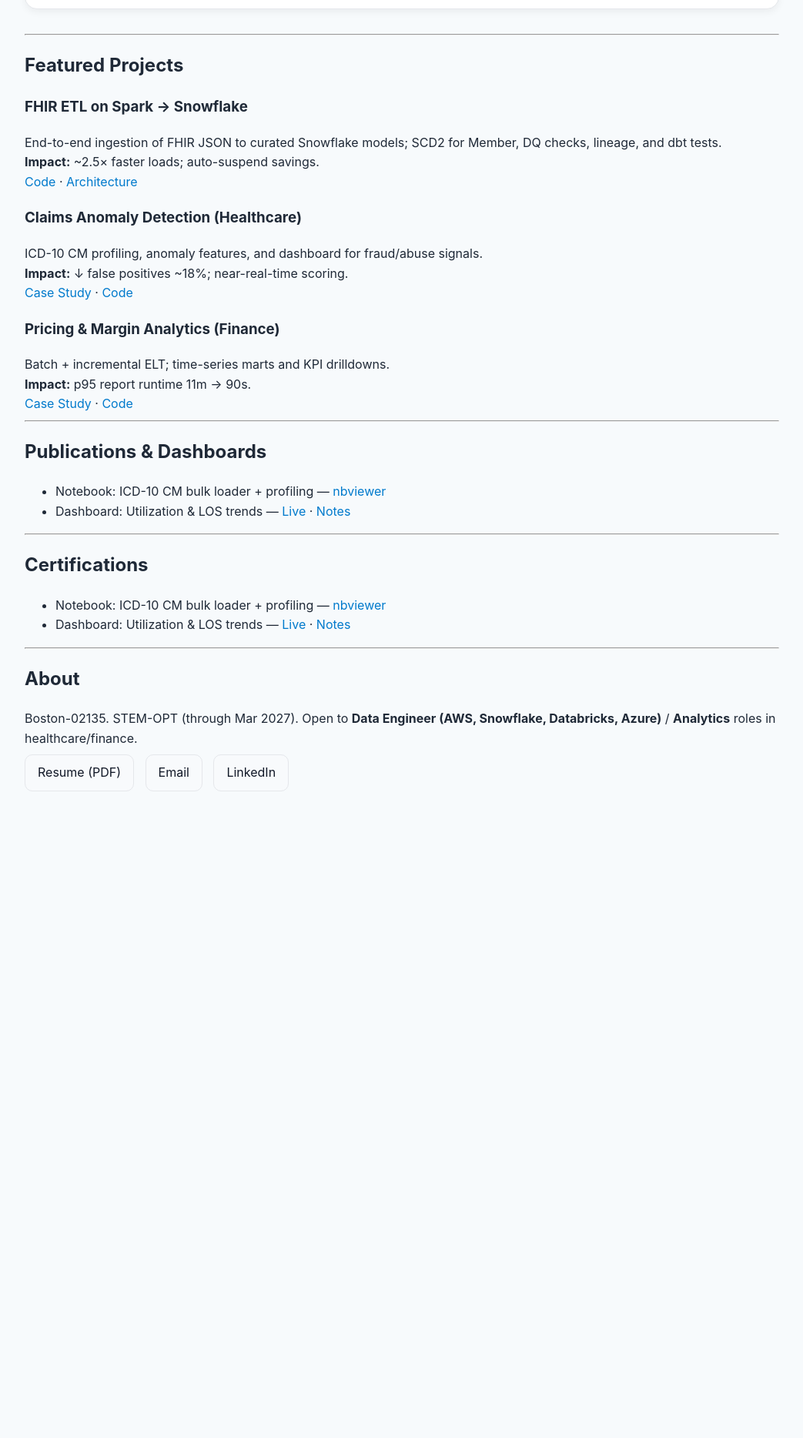
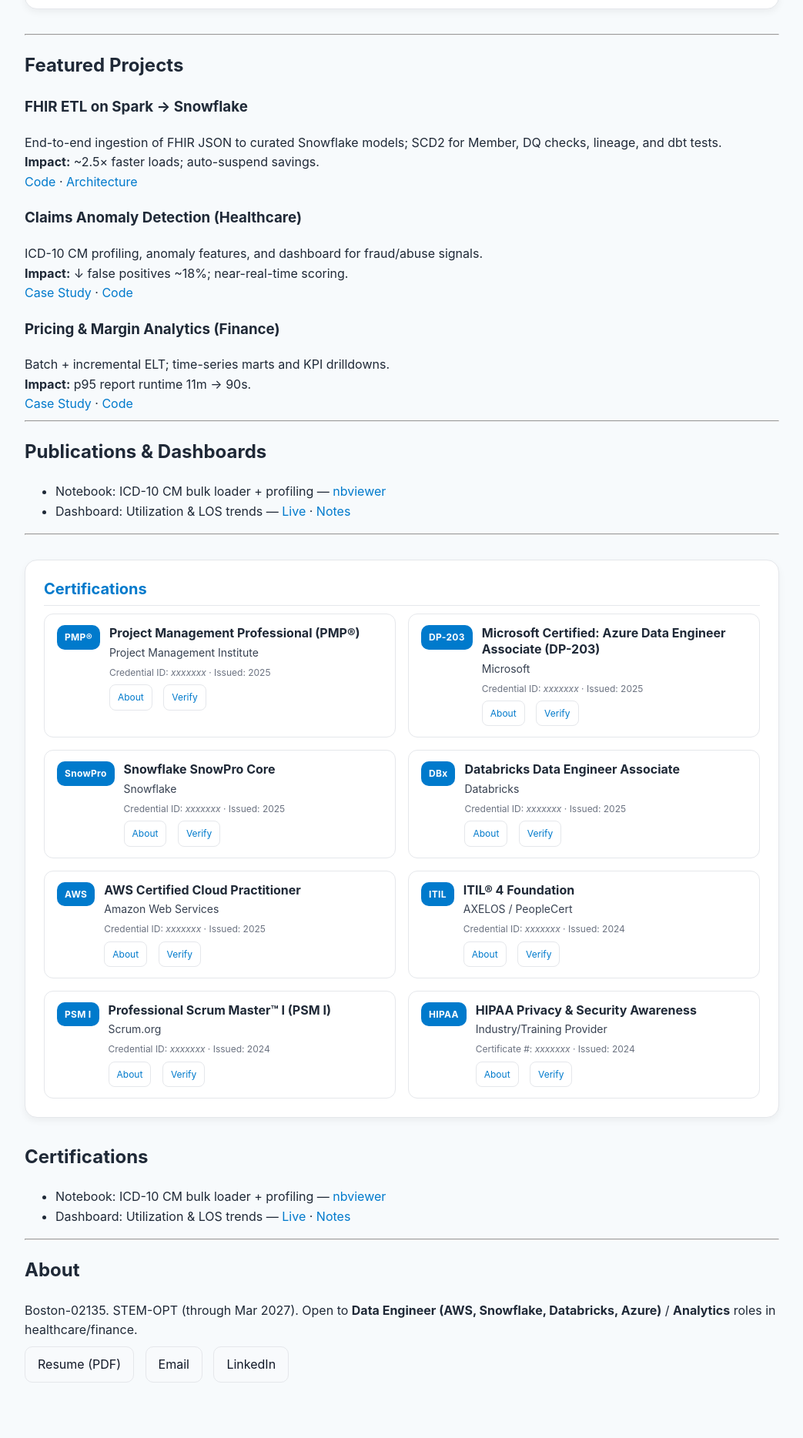
Before and after one commit to PawanJadhav7/PawanJadhav.github.io, a Jekyll site: the page built from index.md, in a window 1280 px wide. Shown: the part 1120-2988 px from the top of the page at 77% size, without its empty margins (118-1161 px from the left). Built offline with Jekyll 4.4.1, drawn with Linux system fonts in a browser that asks for light colours; before the commit the page ends 2220 px from its top, so only the background shows below that.

Commit message:
Update index.md

```diff
--- a/index.md
+++ b/index.md
@@ -114,7 +114,178 @@ Batch + incremental ELT; time-series marts and KPI drilldowns.
 - Dashboard: Utilization & LOS trends — [Live](https://lookerstudio.google.com/...) · [Notes](/blog/los-trends.md)
 
 ---
+<section style="background:#ffffff;border:1px solid #e5e7eb;border-radius:16px;padding:24px;margin:32px 0;box-shadow:0 4px 10px rgba(0,0,0,0.05);">
 
+  <h2 style="color:#007ACC;margin-top:0;">Certifications</h2>
+
+  <!-- Scoped styles for this section only -->
+  <style>
+    .cert-grid{
+      display:grid;
+      grid-template-columns: repeat(2, minmax(240px,1fr));
+      gap:16px;
+    }
+    @media (max-width:700px){
+      .cert-grid{ grid-template-columns: 1fr; }
+    }
+    .cert-card{
+      border:1px solid #e5e7eb;
+      border-radius:12px;
+      padding:14px 16px;
+      background:#fff;
+      display:flex;
+      align-items:flex-start;
+      gap:12px;
+    }
+    .cert-badge{
+      flex:0 0 auto;
+      background:#007ACC;
+      color:#fff;
+      padding:6px 10px;
+      border-radius:10px;
+      font-weight:700;
+      font-size:12px;
+      letter-spacing:.3px;
+    }
+    .cert-body h3{
+      margin:0 0 4px;
+      font-size:16px;
+      line-height:1.3;
+      color:#1f2937;
+    }
+    .cert-body p{
+      margin:0;
+      font-size:14px;
+      color:#374151;
+      line-height:1.5;
+    }
+    .cert-meta{
+      margin-top:6px;
+      font-size:12px;
+      color:#6b7280;
+    }
+    .cert-links a{
+      display:inline-block;
+      margin-top:6px;
+      margin-right:10px;
+      font-size:12px;
+      color:#007ACC;
+      text-decoration:none;
+      border:1px solid #e5e7eb;
+      padding:6px 10px;
+      border-radius:8px;
+    }
+    .cert-links a:hover{ text-decoration:underline; }
+  </style>
+
+  <div class="cert-grid">
+
+    <div class="cert-card">
+      <span class="cert-badge">PMP®</span>
+      <div class="cert-body">
+        <h3>Project Management Professional (PMP®)</h3>
+        <p>Project Management Institute</p>
+        <div class="cert-meta">Credential ID: <em>xxxxxxx</em> · <span>Issued: 2025</span></div>
+        <div class="cert-links">
+          <a href="https://www.pmi.org/certifications/project-management-pmp" target="_blank">About</a>
+          <a href="#" target="_blank">Verify</a>
+        </div>
+      </div>
+    </div>
+
+    <div class="cert-card">
+      <span class="cert-badge">DP-203</span>
+      <div class="cert-body">
+        <h3>Microsoft Certified: Azure Data Engineer Associate (DP-203)</h3>
+        <p>Microsoft</p>
+        <div class="cert-meta">Credential ID: <em>xxxxxxx</em> · <span>Issued: 2025</span></div>
+        <div class="cert-links">
+          <a href="https://learn.microsoft.com/credentials/certifications/azure-data-engineer/" target="_blank">About</a>
+          <a href="#" target="_blank">Verify</a>
+        </div>
+      </div>
+    </div>
+
+    <div class="cert-card">
+      <span class="cert-badge">SnowPro</span>
+      <div class="cert-body">
+        <h3>Snowflake SnowPro Core</h3>
+        <p>Snowflake</p>
+        <div class="cert-meta">Credential ID: <em>xxxxxxx</em> · <span>Issued: 2025</span></div>
+        <div class="cert-links">
+          <a href="https://www.snowflake.com/certifications/snowpro-core/" target="_blank">About</a>
+          <a href="#" target="_blank">Verify</a>
+        </div>
+      </div>
+    </div>
+
+    <div class="cert-card">
+      <span class="cert-badge">DBx</span>
+      <div class="cert-body">
+        <h3>Databricks Data Engineer Associate</h3>
+        <p>Databricks</p>
+        <div class="cert-meta">Credential ID: <em>xxxxxxx</em> · <span>Issued: 2025</span></div>
+        <div class="cert-links">
+          <a href="https://www.databricks.com/learn/certification/data-engineer-associate" target="_blank">About</a>
+          <a href="#" target="_blank">Verify</a>
+        </div>
+      </div>
+    </div>
+
+    <div class="cert-card">
+      <span class="cert-badge">AWS</span>
+      <div class="cert-body">
+        <h3>AWS Certified Cloud Practitioner</h3>
+        <p>Amazon Web Services</p>
+        <div class="cert-meta">Credential ID: <em>xxxxxxx</em> · <span>Issued: 2025</span></div>
+        <div class="cert-links">
+          <a href="https://aws.amazon.com/certification/certified-cloud-practitioner/" target="_blank">About</a>
+          <a href="#" target="_blank">Verify</a>
+        </div>
+      </div>
+    </div>
+
+    <div class="cert-card">
+      <span class="cert-badge">ITIL</span>
+      <div class="cert-body">
+        <h3>ITIL® 4 Foundation</h3>
+        <p>AXELOS / PeopleCert</p>
+        <div class="cert-meta">Credential ID: <em>xxxxxxx</em> · <span>Issued: 2024</span></div>
+        <div class="cert-links">
+          <a href="https://www.axelos.com/certifications/itil-4-foundation" target="_blank">About</a>
+          <a href="#" target="_blank">Verify</a>
+        </div>
+      </div>
+    </div>
+
+    <div class="cert-card">
+      <span class="cert-badge">PSM I</span>
+      <div class="cert-body">
+        <h3>Professional Scrum Master™ I (PSM I)</h3>
+        <p>Scrum.org</p>
+        <div class="cert-meta">Credential ID: <em>xxxxxxx</em> · <span>Issued: 2024</span></div>
+        <div class="cert-links">
+          <a href="https://www.scrum.org/professional-scrum-certifications/psm-i-certification" target="_blank">About</a>
+          <a href="#" target="_blank">Verify</a>
+        </div>
+      </div>
+    </div>
+
+    <div class="cert-card">
+      <span class="cert-badge">HIPAA</span>
+      <div class="cert-body">
+        <h3>HIPAA Privacy & Security Awareness</h3>
+        <p>Industry/Training Provider</p>
+        <div class="cert-meta">Certificate #: <em>xxxxxxx</em> · <span>Issued: 2024</span></div>
+        <div class="cert-links">
+          <a href="#" target="_blank">About</a>
+          <a href="#" target="_blank">Verify</a>
+        </div>
+      </div>
+    </div>
+
+  </div>
+</section>
 ## Certifications
 - Notebook: ICD-10 CM bulk loader + profiling — [nbviewer](https://nbviewer.org/...)
 - Dashboard: Utilization & LOS trends — [Live](https://lookerstudio.google.com/...) · [Notes](/blog/los-trends.md)
```
